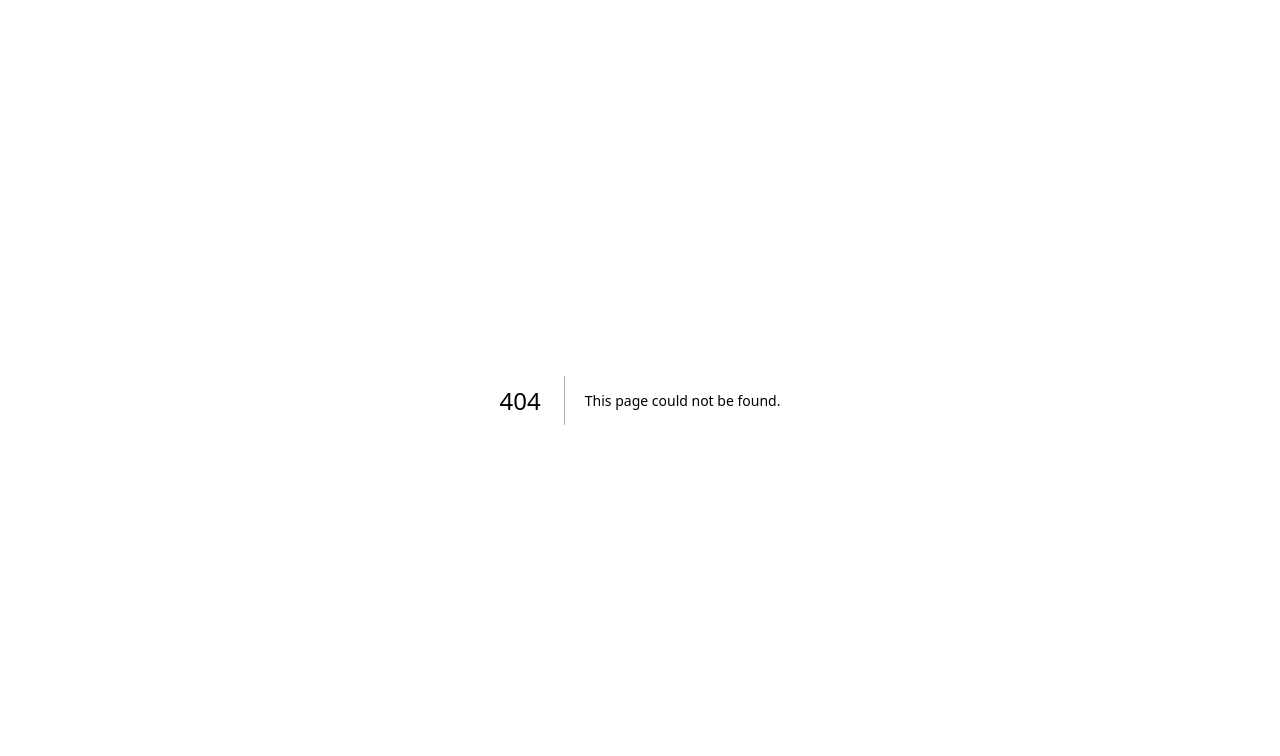
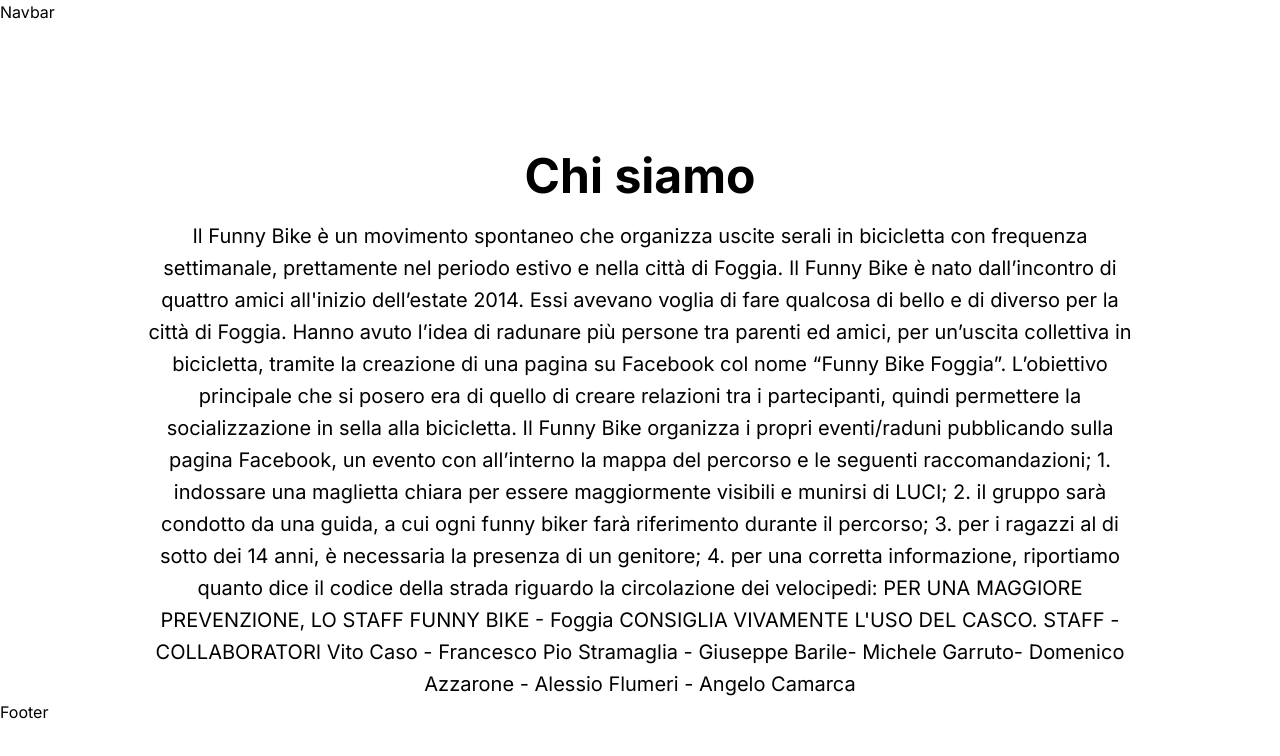
Before and after one commit to Giorgio-g97/FunnyBike-Blog, a Next.js app: page /about in a window 1280 px wide. Before the commit this address had no page. Shown: the top 756 px of the page. Built offline with nearby package versions, Linux system fonts and the light colour scheme.

Commit message:
Creating Navbar & Footer

```diff
--- /dev/null
+++ b/src/app/about/page.tsx
@@ -0,0 +1,24 @@
+export default function About(){
+    return (
+        <main className="text-center pt-32 px-36 flex flex-col gap-5">
+            <h1 className="text-5xl font-bold">Chi siamo</h1>
+            <p className="mx-auto leading-8 text-xl">Il Funny Bike è un movimento spontaneo che organizza uscite serali in bicicletta con frequenza settimanale, prettamente nel periodo estivo e nella città di Foggia.
+
+Il Funny Bike è nato dall’incontro di quattro amici all'inizio dell’estate 2014. Essi avevano voglia di fare qualcosa di bello e di diverso per la città di Foggia. Hanno avuto l’idea di radunare più persone tra parenti ed amici, per un’uscita collettiva in bicicletta, tramite la creazione di una pagina su Facebook col nome “Funny Bike Foggia”.
+L’obiettivo principale che si posero era di quello di creare relazioni tra i partecipanti, quindi permettere la socializzazione in sella alla bicicletta.
+
+
+Il Funny Bike organizza i propri eventi/raduni pubblicando sulla pagina Facebook, un evento con all’interno la mappa del percorso e le seguenti raccomandazioni;
+
+1. indossare una maglietta chiara per essere maggiormente visibili e munirsi di LUCI;
+2. il gruppo sarà condotto da una guida, a cui ogni funny biker farà riferimento durante il percorso;
+3. per i ragazzi al di sotto dei 14 anni, è necessaria la presenza di un genitore;
+4. per una corretta informazione, riportiamo quanto dice il codice della strada riguardo la circolazione dei velocipedi:
+
+PER UNA MAGGIORE PREVENZIONE, LO STAFF FUNNY BIKE - Foggia CONSIGLIA VIVAMENTE L'USO DEL CASCO.
+
+STAFF - COLLABORATORI
+Vito Caso - Francesco Pio Stramaglia - Giuseppe Barile- Michele Garruto-  Domenico Azzarone  - Alessio Flumeri - Angelo Camarca</p>
+        </main>
+    )
+}
--- a/src/app/layout.tsx
+++ b/src/app/layout.tsx
@@ -1,6 +1,8 @@
 import type { Metadata } from "next";
 import { Inter } from "next/font/google";
 import "./globals.css";
+import Navbar from "@/components/Navbar";
+import Footer from "@/components/Footer";
 
 const inter = Inter({ subsets: ["latin"] });
 
@@ -15,8 +17,12 @@
   children: React.ReactNode;
 }>) {
   return (
-    <html lang="en">
-      <body className={`${inter.className}`}>{children}</body>
+    <html lang="it">
+      <body className={`${inter.className}`}>
+      <Navbar />
+        {children}
+      <Footer />
+      </body>
     </html>
   );
 }
--- /dev/null
+++ b/src/components/Footer.tsx
@@ -0,0 +1,9 @@
+export default function Footer(){
+    return (
+        <>
+            <footer>
+                Footer
+            </footer>
+        </>
+    )
+}
--- /dev/null
+++ b/src/components/Navbar.tsx
@@ -0,0 +1,9 @@
+export default function Navbar(){
+    return(
+        <>
+            <nav>
+                Navbar
+            </nav>
+        </>
+    )
+}
```
